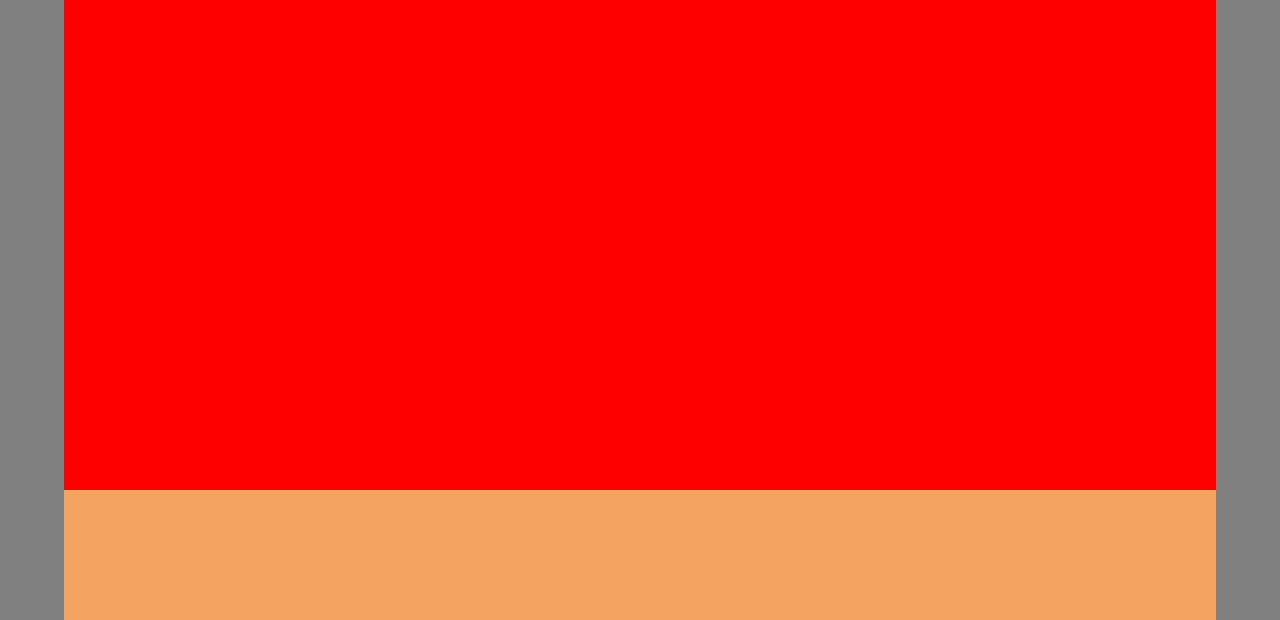
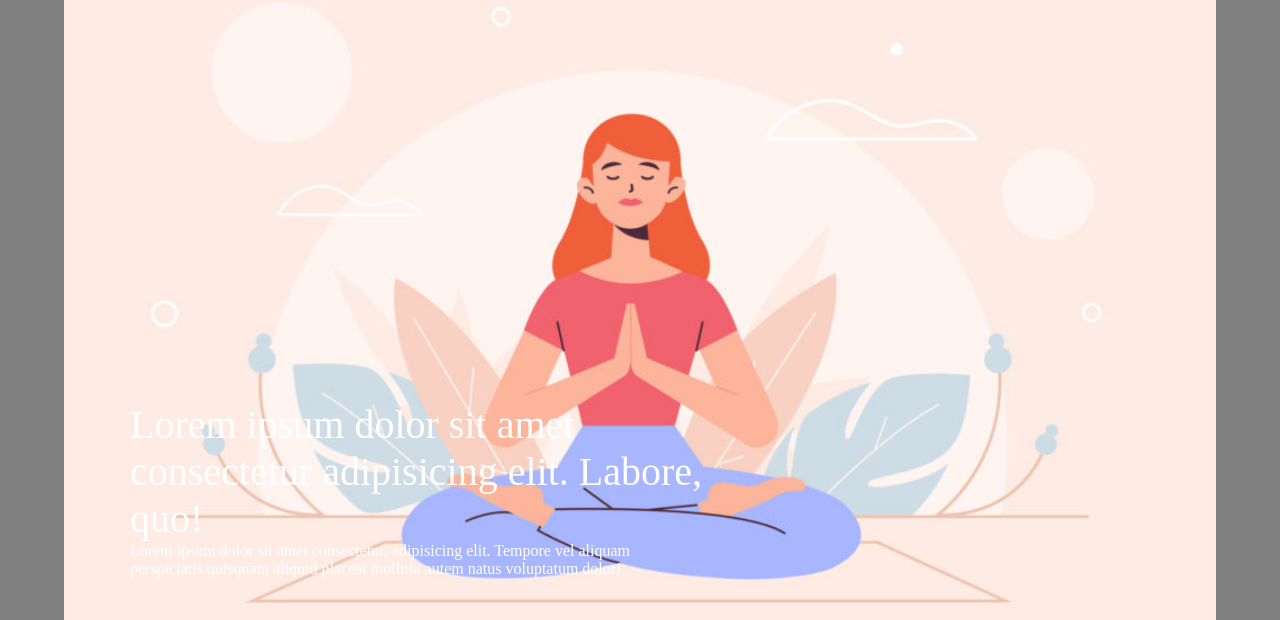
Before and after one commit to davidedallecarbonare94/htmlcss-wp, a plain HTML site: page index.html in a window 1280 px wide. Shown: the part 180-800 px from the top of the page. Drawn offline with Linux system fonts and the light colour scheme.

Commit message:
add main image and text

```diff
--- a/css/style.css
+++ b/css/style.css
@@ -35,17 +35,36 @@ li > a{
     text-transform: uppercase;
     padding-right: 10px;
 }
+/* sezione centrale */
 .main_section {
     background-color: red;
     margin: auto;
     width: 90%;
-    height: 500px;
 }
 article{
     background-color: sandybrown;
     margin: auto;
     width: 90%;
-    height: 250px;
+}
+#yoga_girl{
+    height: 650px;
+    width: 100%;
+    border-radius: 10px;
+    object-fit: cover;
+}
+.img_container {
+    position: relative;
+    text-align: left;
+}
+.bottom_right {
+    position: absolute;
+    bottom: 66px;
+    left: 66px;
+    color: white;
+    width: 50%;
+}
+#strong {
+    font-size: 40px;
 }
 /* sezione sidebar */
 .sidebar {
--- a/index.html
+++ b/index.html
@@ -27,7 +27,12 @@
         </div>
 <!-- /sezione navigazione -->
 <!-- sezione principale -->
-        <main class="main_section">
+        <main class="main_section img_container">
+            <img id="yoga_girl" src="./img/banner.jpg" alt="yoga_girl">
+            <div class="bottom_right">
+                <div id="strong">Lorem ipsum dolor sit amet consectetur adipisicing elit. Labore, quo!</div>
+                <div class="small">Lorem ipsum dolor sit amet consectetur, adipisicing elit. Tempore vel aliquam perspiciatis quisquam aliquid placeat mollitia autem natus voluptatum dolor!</div>
+            </div>
         </main>
         <article class="article">
         </article>
```
